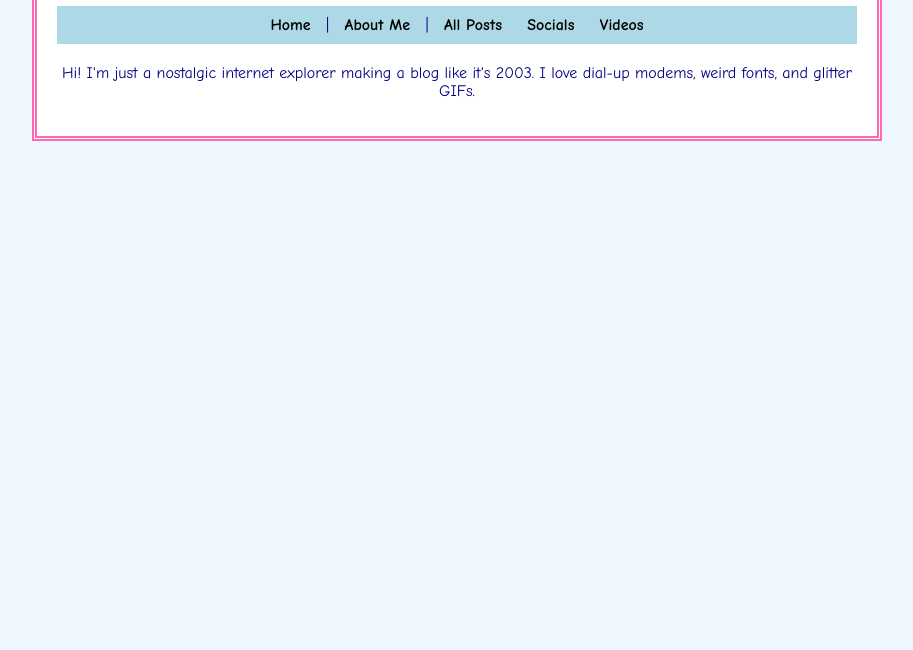
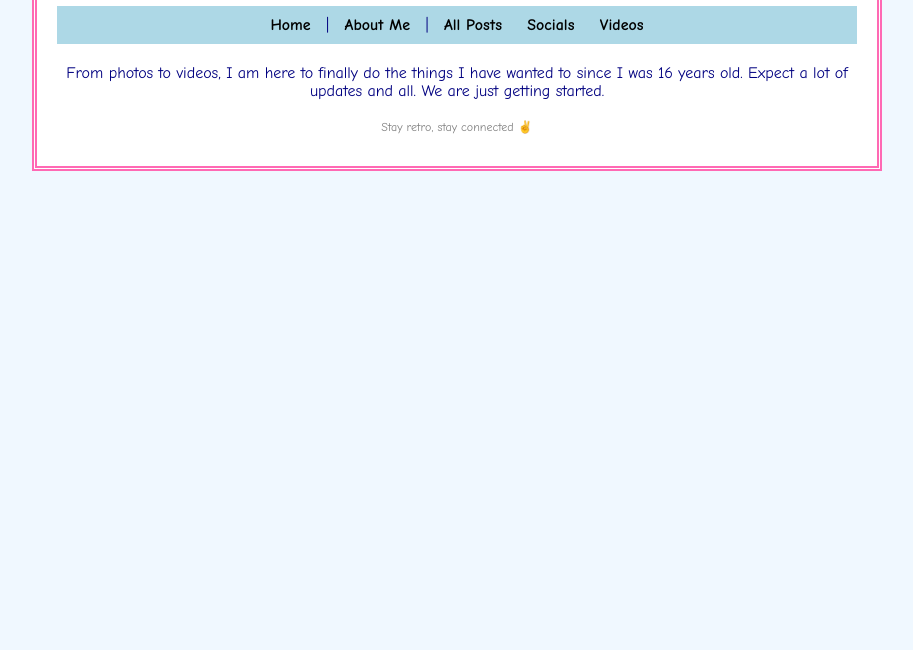
Before and after one commit to 7venHitz/RetroSite, a plain HTML site: page about.html in a window 1280 px wide. Shown: the part 150-800 px from the top of the page, without its empty margins (183-1096 px from the left). Drawn offline with Linux system fonts and the light colour scheme.

Commit message:
Updates about section

```diff
--- a/about.html
+++ b/about.html
@@ -19,8 +19,12 @@
     <a href="videos.html">Videos</a>
   </div>
 
-  <p>Hi! I'm just a nostalgic internet explorer making a blog like it's 2003. I love dial-up modems, weird fonts, and glitter GIFs.</p>
+  <p>From photos to videos, I am here to finally do the things I have wanted to since I was 16 years old. Expect a lot of updates and all. We are just getting started.</p>
 
+  <div class="footer">
+    <p>Stay retro, stay connected ✌️</p>
+  </div>
+</div>
 
 </div>
 
```
